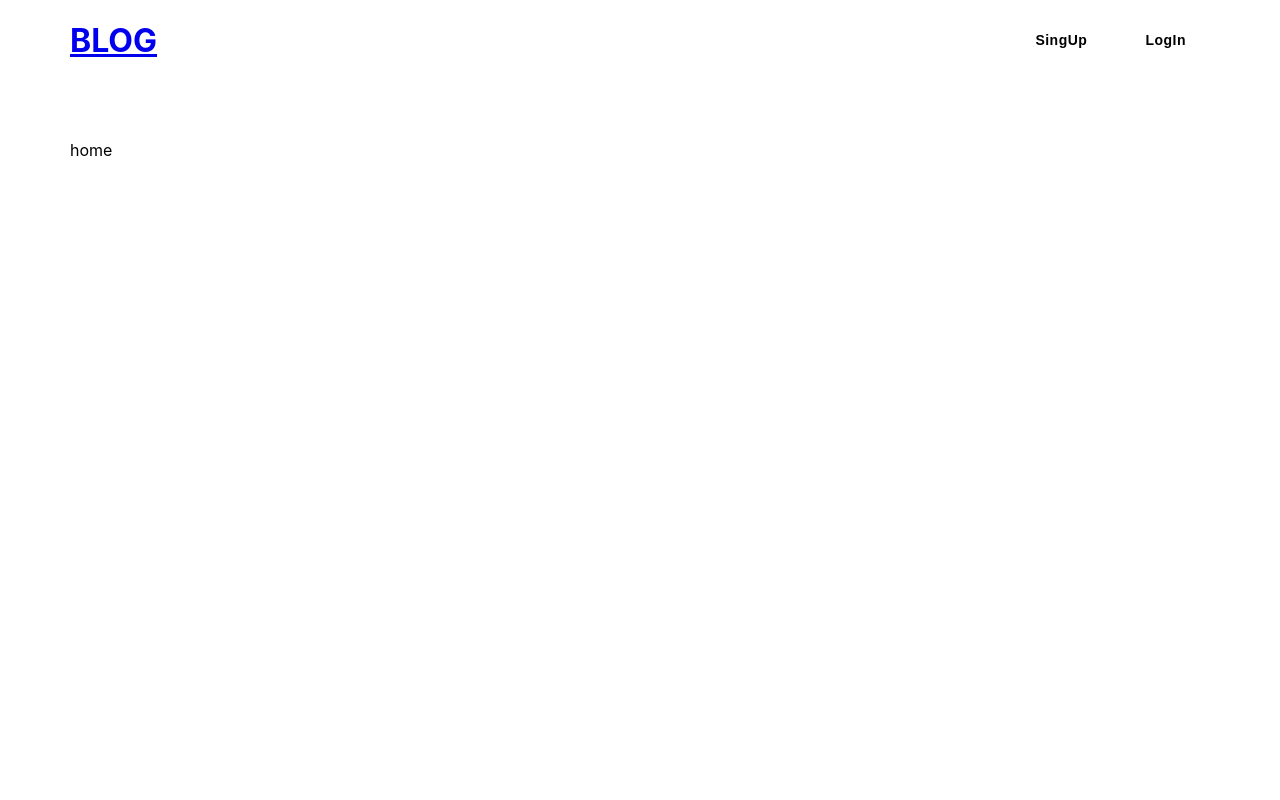
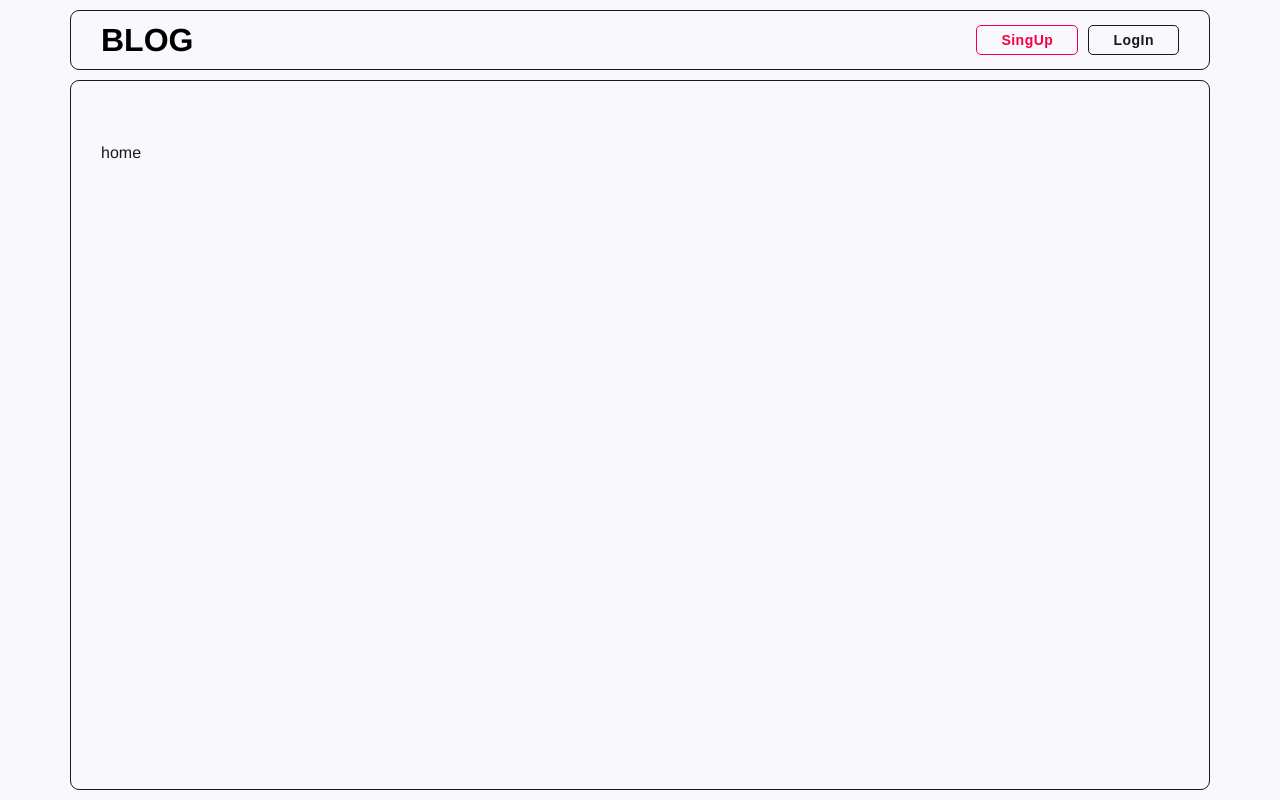
Before and after one commit to 233gme/GRUD_BLOG, a React (Create React App) app in the folder client/: page / in a window 1280 px wide. Built offline with nearby package versions, Linux system fonts and the light colour scheme.

Commit message:
Added variables

```diff
--- a/client/src/index.css
+++ b/client/src/index.css
@@ -1,17 +1,51 @@
-body {
-    font-family: -apple-system, BlinkMacSystemFont, 'Segoe UI', 'Roboto', 'Oxygen',
-        'Ubuntu', 'Cantarell', 'Fira Sans', 'Droid Sans', 'Helvetica Neue', sans-serif;
-    -webkit-font-smoothing: antialiased;
-    -moz-osx-font-smoothing: grayscale;
+:root {
+    --primary: #066FA5;
+    --secondary: #005792;
+    --black: #181A19;
+    --white: #F4F4F4;
+    --green: #11CD86;
+    --pink: #F70044;
+    --yellow: #F6D600;
+    --bg: #f9f8fd;
+
+    --r-block: 9px;
+    --r-section: 5px;
+}
+
+* {
     margin: 0;
     padding: 0;
     box-sizing: border-box;
 }
 
+body {
+    background-color: var(--bg);
+    color: var(--black);
+    font-family: "DM Sans", 'Droid Sans', 'Helvetica Neue', sans-serif;
+    line-height: 1.5;
+    font-weight: normal;
+    -webkit-font-smoothing: antialiased;
+    -moz-osx-font-smoothing: grayscale;
+}
+
+a {
+    text-decoration: none;
+    color: #000;
+}
+
+h1 {
+    margin: 0;
+    font-size: 18px;
+    font-weight: 600;
+}
+
 .container {
+    height: calc(100vh - 90px);
     padding: 10px 20px;
-    margin: 0 auto;
+    margin: 10px auto;
     overflow: hidden;
+    border: 1px solid var(--black);
+    border-radius: var(--r-block);
 }
 
 @media screen and (min-width: 480px) {
@@ -35,6 +69,12 @@ body {
         max-width: 970px;
     }
 
+    h1 {
+        font-size: 24px;
+        font-weight: 800;
+    }
+
+
     h2 {
         font-size: 40px;
         font-weight: 500;
@@ -45,6 +85,11 @@ body {
 @media screen and (min-width: 1200px) {
     .container {
         max-width: 1140px;
+    }
+
+    h1 {
+        font-size: 32px;
+        font-weight: 800;
     }
 
     h2 {
```
